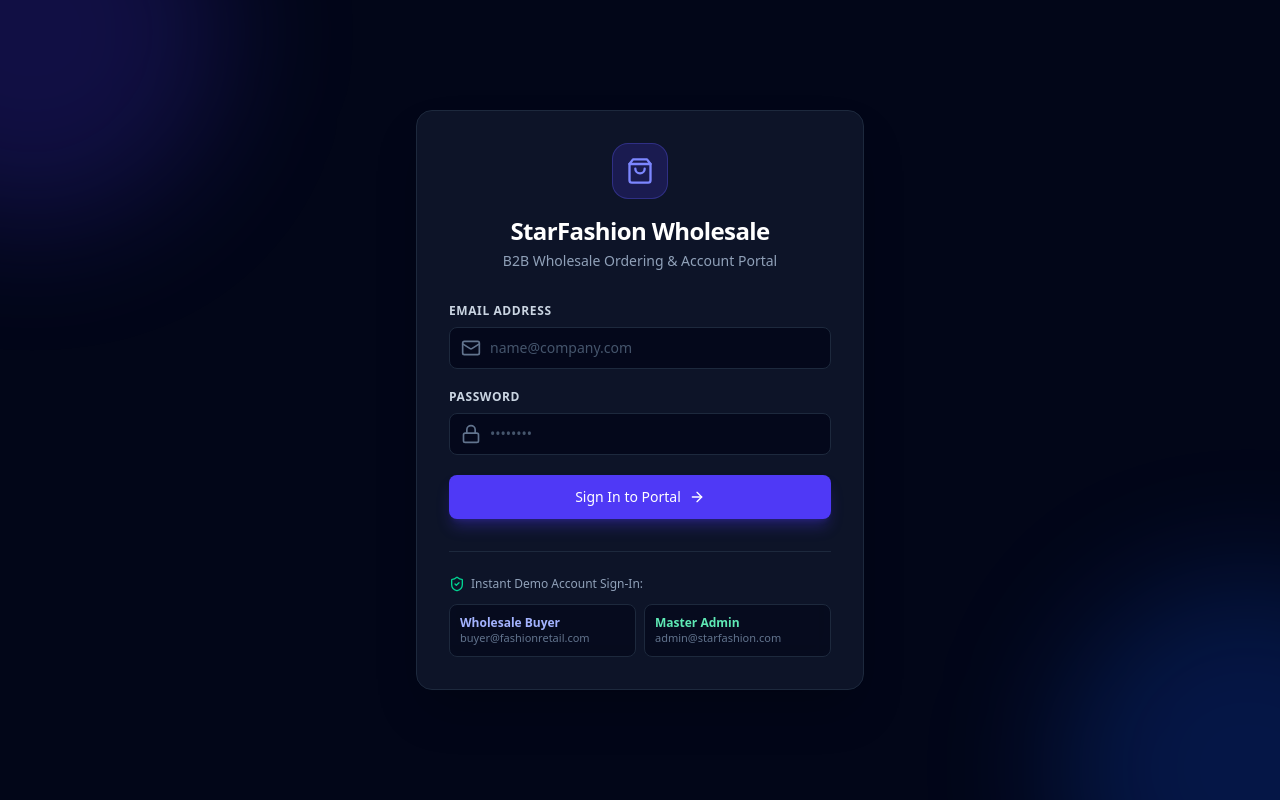
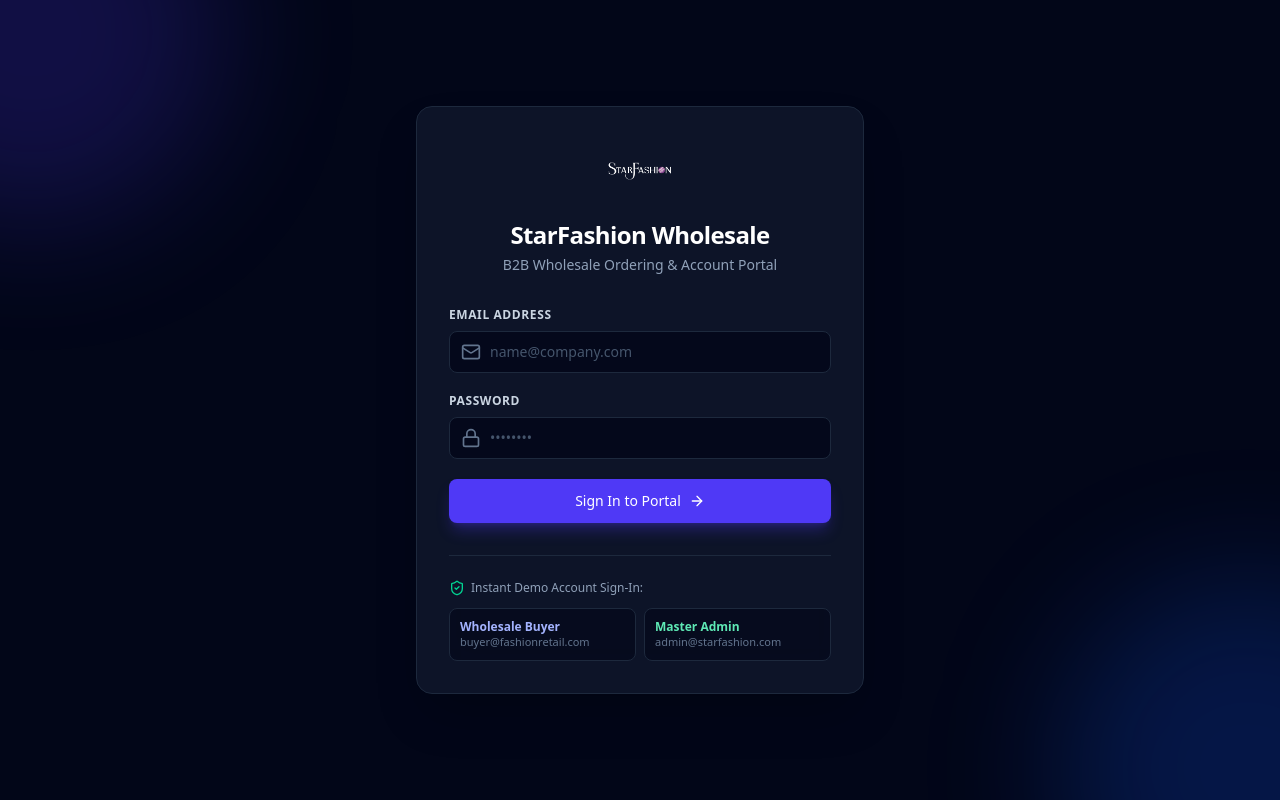
Before and after one commit to apexsolutions78/starfashion_ws, a Next.js app: page /login in a window 1280 px wide. Built offline with nearby package versions, Linux system fonts and the light colour scheme.

Commit message:
Add StarFashion logos to application
- public/logo.png - Main logo (1000x500)
- public/logo-small.png - Small logo (500x250)
- Login page: Replaced icon with logo
- Admin sidebar: Replaced SF initials with logo
- Portal header: Replaced SF initials with logo
- Root layout: Added favicon

```diff
--- a/src/app/admin/layout.tsx
+++ b/src/app/admin/layout.tsx
@@ -52,9 +52,11 @@ export default function AdminLayout({ children }: { children: React.ReactNode })
       <aside className="w-full md:w-64 bg-slate-900 border-b md:border-b-0 md:border-r border-slate-800 p-6 flex flex-col justify-between">
         <div className="space-y-8">
           <div className="flex items-center space-x-3">
-            <div className="w-9 h-9 rounded-xl bg-emerald-600 flex items-center justify-center font-bold text-white shadow-lg">
-              SF
-            </div>
+            <img
+              src="/logo-small.png"
+              alt="StarFashion"
+              className="w-10 h-10 rounded-xl object-contain bg-white p-1"
+            />
             <div>
               <div className="font-bold text-sm text-white tracking-tight">Master Admin</div>
               <div className="text-[11px] text-emerald-400 font-mono">Control Console</div>
--- a/src/app/layout.tsx
+++ b/src/app/layout.tsx
@@ -4,6 +4,9 @@ import './globals.css';
 export const metadata: Metadata = {
   title: 'StarFashion Wholesale Portal',
   description: 'B2B Wholesale Ordering & Account Management System',
+  icons: {
+    icon: '/logo-small.png',
+  },
 };
 
 export default function RootLayout({
--- a/src/app/login/page.tsx
+++ b/src/app/login/page.tsx
@@ -53,8 +53,12 @@ export default function LoginPage() {
 
       <div className="w-full max-w-md bg-slate-900/90 border border-slate-800 rounded-2xl p-8 shadow-2xl backdrop-blur-xl z-10">
         <div className="text-center mb-8">
-          <div className="inline-flex items-center justify-center w-14 h-14 rounded-2xl bg-indigo-600/20 text-indigo-400 border border-indigo-500/30 mb-4">
-            <ShoppingBag className="w-7 h-7" />
+          <div className="mb-4">
+            <img
+              src="/logo.png"
+              alt="StarFashion Wholesale"
+              className="h-16 mx-auto object-contain"
+            />
           </div>
           <h1 className="text-2xl font-bold text-white tracking-tight">StarFashion Wholesale</h1>
           <p className="text-slate-400 text-sm mt-1">B2B Wholesale Ordering & Account Portal</p>
--- a/src/app/portal/layout.tsx
+++ b/src/app/portal/layout.tsx
@@ -54,9 +54,11 @@ export default function PortalLayout({ children }: { children: React.ReactNode }
         <div className="max-w-7xl mx-auto px-4 sm:px-6 lg:px-8 h-16 flex items-center justify-between">
           <div className="flex items-center space-x-8">
             <Link href="/portal/catalog" className="flex items-center space-x-3">
-              <div className="w-9 h-9 rounded-xl bg-indigo-600 flex items-center justify-center font-bold text-white shadow-md">
-                SF
-              </div>
+              <img
+                src="/logo-small.png"
+                alt="StarFashion"
+                className="w-9 h-9 rounded-xl object-contain bg-white p-1"
+              />
               <span className="font-bold text-lg tracking-tight hidden sm:inline">StarFashion B2B</span>
             </Link>
 
```
Also changed, not shown: public/logo-small.png (added), public/logo.png (added).
